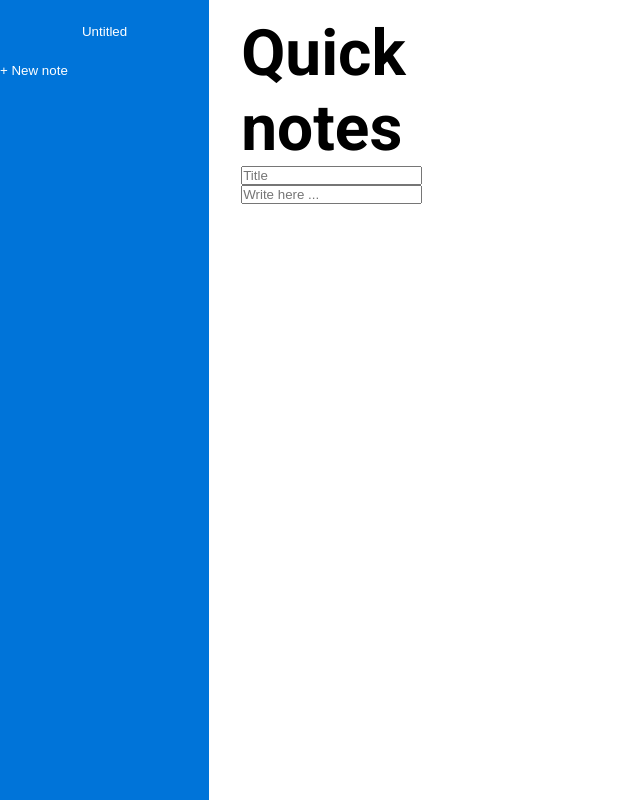
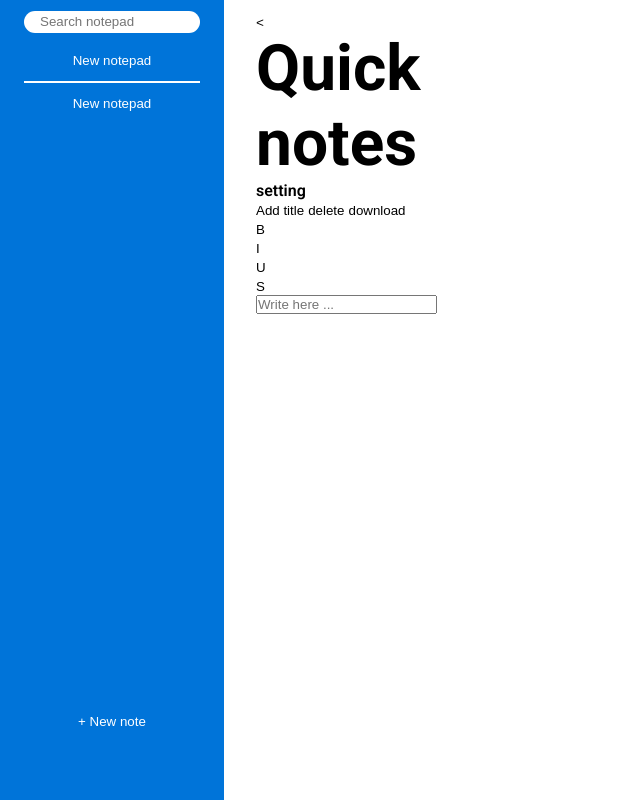
Before and after one commit to EthanPaleyron/extension-quick-notes, a browser extension: page index.html in a window 1280 px wide. Shown: the whole page, without its empty margins (0-640 px from the left). Drawn offline with Linux system fonts and the light colour scheme.

Commit message:
fin du style de l'aside

```diff
--- a/css/_design-tokens.scss
+++ b/css/_design-tokens.scss
@@ -15,6 +15,7 @@ $mail: #2d95f9;
 $error: #ff4136;
 $info: #ffdc00;
 $w: #fff;
+$wa: #ffffff1d;
 $b: #000;
 
 // 🔴Other-Colors
@@ -71,3 +72,8 @@ h3 {
   padding: 0.8rem 1.8rem;
   border-radius: 3rem;
 }
+i {
+  font-size: 1rem;
+  filter: brightness(0) saturate(100%) invert(0%) sepia(81%) saturate(7481%)
+    hue-rotate(164deg) brightness(110%) contrast(101%);
+}
--- a/css/style.scss
+++ b/css/style.scss
@@ -12,24 +12,44 @@ main {
   padding: 1rem 0 0 2rem;
 }
 
-aside {
+.aside {
   color: $w;
   width: 40%;
-  height: 100%;
   background-color: $blue;
-  overflow: auto;
-  ul {
-    padding: 0.5rem 1rem;
+  padding: 0.7rem 1.5rem;
+  display: flex;
+  justify-content: space-between;
+  flex-direction: column;
+  &__search {
+    color: $b;
+    border-radius: 1rem;
+    padding: 0.2rem 1rem;
+    border: none;
+  }
+  &__notepad_list {
+    height: 80%;
+    padding: 0.5rem 0;
+    overflow: auto;
     li {
-      background-color: $blue;
-      padding: 1rem 2rem;
-      border-bottom: solid 3px;
+      height: max-content;
+      border-bottom: solid 2px;
+      padding: 0.3rem 0;
       display: flex;
       justify-content: center;
-      align-items: center;
+      button {
+        width: 95%;
+        padding: 0.5rem;
+        border-radius: 1rem;
+        &:hover {
+          background-color: $wa;
+        }
+      }
       &:last-child {
         border: none;
       }
     }
   }
+  &__new_note {
+    flex: 1;
+  }
 }
--- a/index.html
+++ b/index.html
@@ -2,24 +2,45 @@
 
 <head>
     <link rel="stylesheet" href="css/style.css">
+    <script src="https://kit.fontawesome.com/2621df78fc.js" crossorigin="anonymous"></script>
 </head>
 
 <body>
 
     <main>
-        <h1>Quick notes</h1>
+        <nav>
+            <button>
+                <pre><</pre>
+            </button>
+            <h1>Quick notes</h1>
+            <a href="pages/setting.html">setting</a>
+        </nav>
         <div>
             <div>
-                <input type="text" id="inputTitle" placeholder="Title">
-                <!-- <button>delete</button> -->
+                <button>Add title</button>
+                <!-- <input type="text" id="inputTitle" class="inputs" placeholder="Title"> -->
+                <button>delete</button>
+                <button>download</button>
             </div>
-            <input type="text" id="inputText" placeholder="Write here ...">
+            <nav>
+                <ul>
+                    <li><button>B</button></li>
+                    <li><button>I</button></li>
+                    <li><button>U</button></li>
+                    <li><button>S</button></li>
+                </ul>
+            </nav>
+            <input type="text" id="inputText" class="inputs" placeholder="Write here ...">
         </div>
     </main>
 
-    <aside>
-        <ul id="notepadList"></ul>
-        <button>+ New note</button>
+    <aside class="aside">
+        <input type="search" class="aside__search" placeholder="Search notepad">
+        <ul id="notepadList" class="aside__notepad_list">
+            <li><button></button></li>
+            <li><button></button></li>
+        </ul>
+        <button class="aside__new_note">+ New note</button>
     </aside>
 
     <script type="module" src="js/main.js"></script>
--- a/js/main.js
+++ b/js/main.js
@@ -18,7 +18,10 @@ notepadList.querySelectorAll("li button").forEach((notepad, i) => {
   inputHiddenText.id = "text_" + i;
   const notepadTitle = document.createElement("span");
   notepadTitle.id = "notepadTitle_" + i;
-  notepadTitle.textContent = "Untitled";
+  notepadTitle.textContent = "New notepad";
+  const TitleNewNotepad = document.createElement("span");
+  notepadTitle.id = "notepadTitle_" + i;
+  notepadTitle.textContent = "New notepad";
   notepad.appendChild(inputHiddenTitle);
   notepad.appendChild(inputHiddenText);
   notepad.appendChild(notepadTitle);
@@ -36,8 +39,8 @@ notepadList.querySelectorAll("li button").forEach((notepad, i) => {
   });
 });
 
-
-document.querySelector("input").addEventListener("input", () => {
+document.querySelectorAll(".inputs").forEach((input) => {
+  input.addEventListener("input", () => {
     const title = document.querySelector("#title_" + idNotepad);
     const text = document.querySelector("#text_" + idNotepad);
     const notepadTitle = document.querySelector("#notepadTitle_" + idNotepad);
@@ -48,8 +51,14 @@ document.querySelector("input").addEventListener("input", () => {
       inputTitle.value = inputTitle.value.slice(0, 20);
     }
     if (inputTitle.value.trim() === "") {
-    notepadTitle.textContent = "Untitled";
-  } else {
+      notepadTitle.textContent = inputText.value;
+    } else if (inputText.value.trim() === "") {
       notepadTitle.textContent = inputTitle.value;
+    } else if (
+      inputTitle.value.trim() === "" &&
+      inputText.value.trim() === ""
+    ) {
+      notepadTitle.textContent = "New notepad";
     }
   });
+});
```
Also changed, not shown: pages/setting.html (added, +32 -0 lines), css/style.css, 1 other file. Lines whose indentation alone changed are shown as unchanged.
